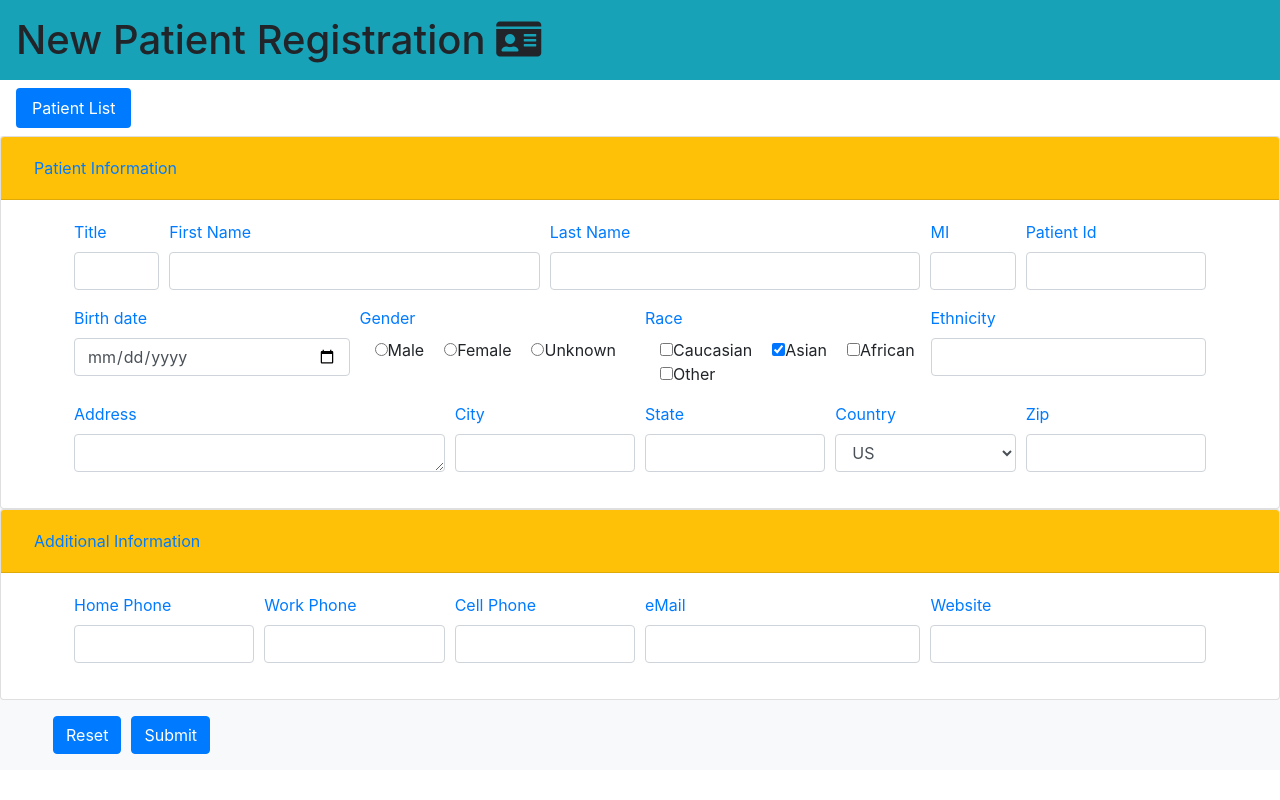
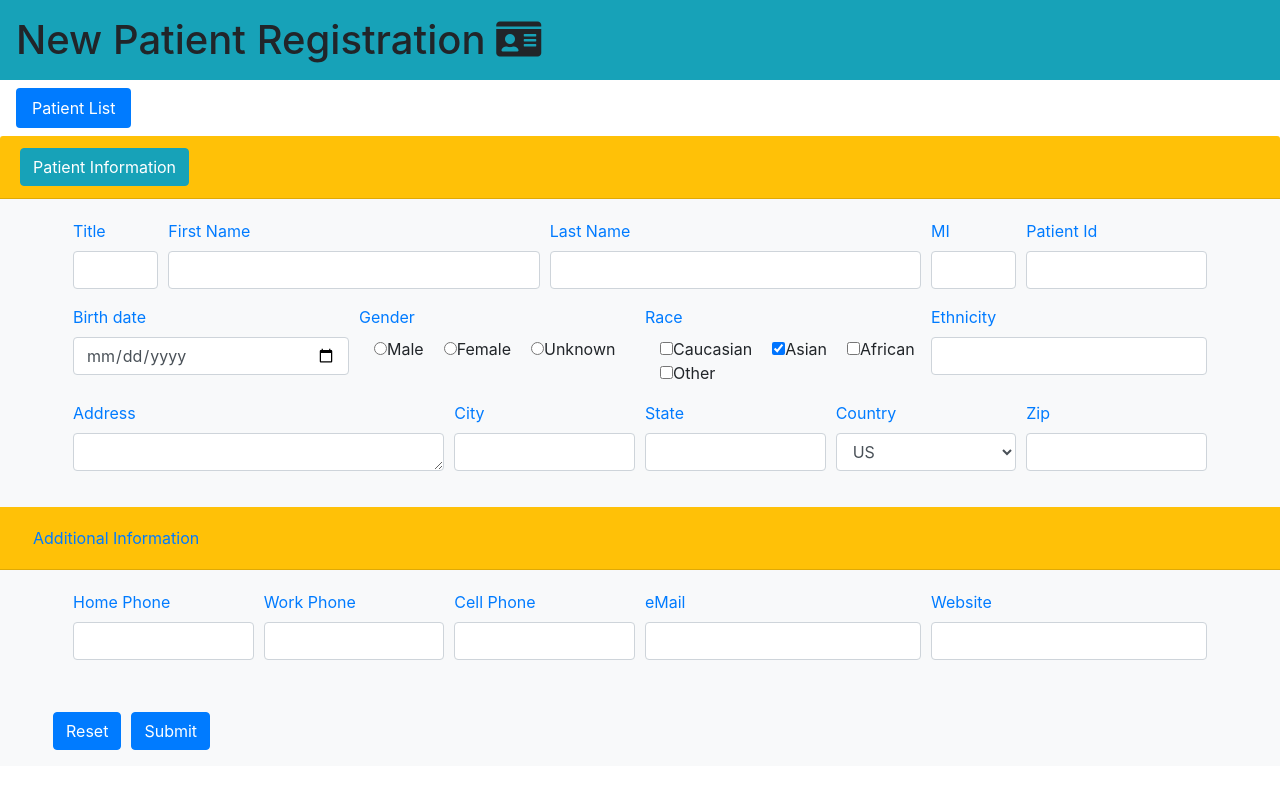
Before and after one commit to anantpad/PatReg, a Flask app: page /patientinfo in a window 1280 px wide. Run offline with Flask 2, Linux system fonts and the light colour scheme; some libraries are stand-ins or nearby versions.

Commit message:
updating with jScript

```diff
--- a/app.py
+++ b/app.py
@@ -33,6 +33,7 @@ def login():
         #     return render_template("patient_reg.html", firstname = record["firstname"], lastname = record["lastname"])
         if loginname == 'sridhar' and password == 'asdf1234':
             flash("Logged in Successfully")
+            error = "Logged in Successfully"
             return redirect("/patlist")
         else:
             error = "Invalid credentials"
--- a/templates/patient_reg.html
+++ b/templates/patient_reg.html
@@ -20,20 +20,14 @@
       <a class="nav-item nav-link active ml-3 mr-3 mb-2" href="/patlist" role="button">Patient List</a>
     </nav>
     <form class="bg bg-light" action="/patientinfo" method="post">
-      <div class="accordian" id="accordian">
-        <div class="card">
-          <div class="card-header bg-warning" id="headingOne">
-            <button
-              class="btn btn-link"
-              type="button"
-              data-toggle="collapse"
-              data-target="#collapseOne"
-              aria-expanded="true"
-              aria-controls="collapseOne">Patient Information
-            </button>
+      <!-- <div class="accordian" id="accordian"> -->
+        <!-- <div class="card"> -->
+          <div class="card-header bg-warning" id="headingOne" >
+            <button class="btn btn-info" type="button" name="PatientInformation" id="PatientInformation"
+            onclick="showPI();">Patient Information</button>
           </div>
-          <div id="collapseOne" class="collapse show" aria-labelledby="#headingOne" data-parent="#accordion">
-            <div class="card-body">
+          <!-- <div id="collapseOne" class="collapse show" aria-labelledby="#headingOne" data-parent="#accordion"> -->
+            <div class="card-body" id="PI" name="PI">
               <div class="form-row ml-5 mr-5">
                   <div class="form-group col-1">
                     <label for="title" class="text-primary">Title</label>
@@ -124,21 +118,14 @@
                   </div>
               </div>
             </div>
+          <!-- </div> -->
+        <!-- </div> -->
+        <!-- <div class="card"> -->
+          <div class="card-header bg-warning" id="headingTwo" >
+            <button class="btn btn-link" type="button" onclick="">Additional Information</button>
           </div>
-        </div>
-        <div class="card">
-          <div class="card-header bg-warning" id="headingTwo">
-            <button
-              class="btn btn-link"
-              type="button"
-              data-toggle="collapse"
-              data-target="#collapseTwo"
-              aria-expanded="true"
-              aria-controls="collapseTwo">Additional Information
-            </button>
-          </div>
-          <div id="collapseTwo" class="collapse show" aria-labelledby="#headingTwo" data-parent="#accordion">
-            <div class="card-body">
+          <!-- <div id="collapseTwo" class="collapse show" aria-labelledby="#headingTwo" data-parent="#accordion"> -->
+            <div class="card-body" id="2">
               <div class="form-row ml-5 mr-5">
                   <div class="form-group col-2">
                     <label for="hphone" class="text-primary">Home Phone</label>
@@ -162,9 +149,9 @@
                   </div>
                 </div>
             </div>
-          </div>
-        </div>
-      </div>
+          <!-- </div> -->
+        <!-- </div> -->
+      <!-- </div> -->
       <div class="form-row ml-5 mr-5 pt-3">
         <div class="form-group col-auto">
           <input class="btn btn-primary" type="reset" value="Reset">
@@ -174,6 +161,12 @@
         </div>
       </div>
     </form>
+    <script type="text/javascript">
+      function showPI(){
+        var text = document.getElementById("PatientInformation").value;
+        console.log(text);
+      }
+    </script>
     {% endblock %}
   </body>
 </html>
```
Also changed, not shown: templates/login.html (+11 -4 lines).
